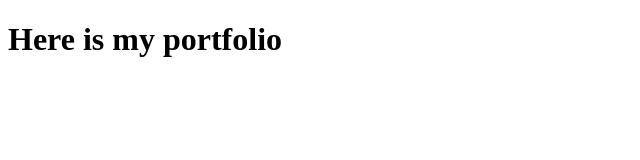
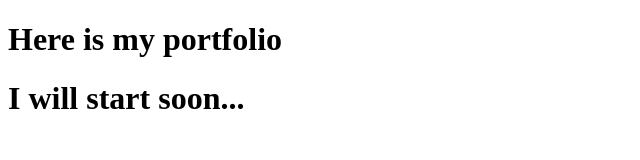
Before and after one commit to Yussef001/Portfolio, a plain HTML site: page INDEX.html in a window 1280 px wide. Shown: the whole page, without its empty margins (0-640 px from the left). Drawn offline with Linux system fonts and the light colour scheme.

Commit message:
ajout me mon fichier html

```diff
--- a/INDEX.html
+++ b/INDEX.html
@@ -7,5 +7,6 @@
 </head>
 <body>
     <h1>Here is my portfolio</h1>
+    <h1>I will start soon...</h1>
 </body>
 </html>
```
